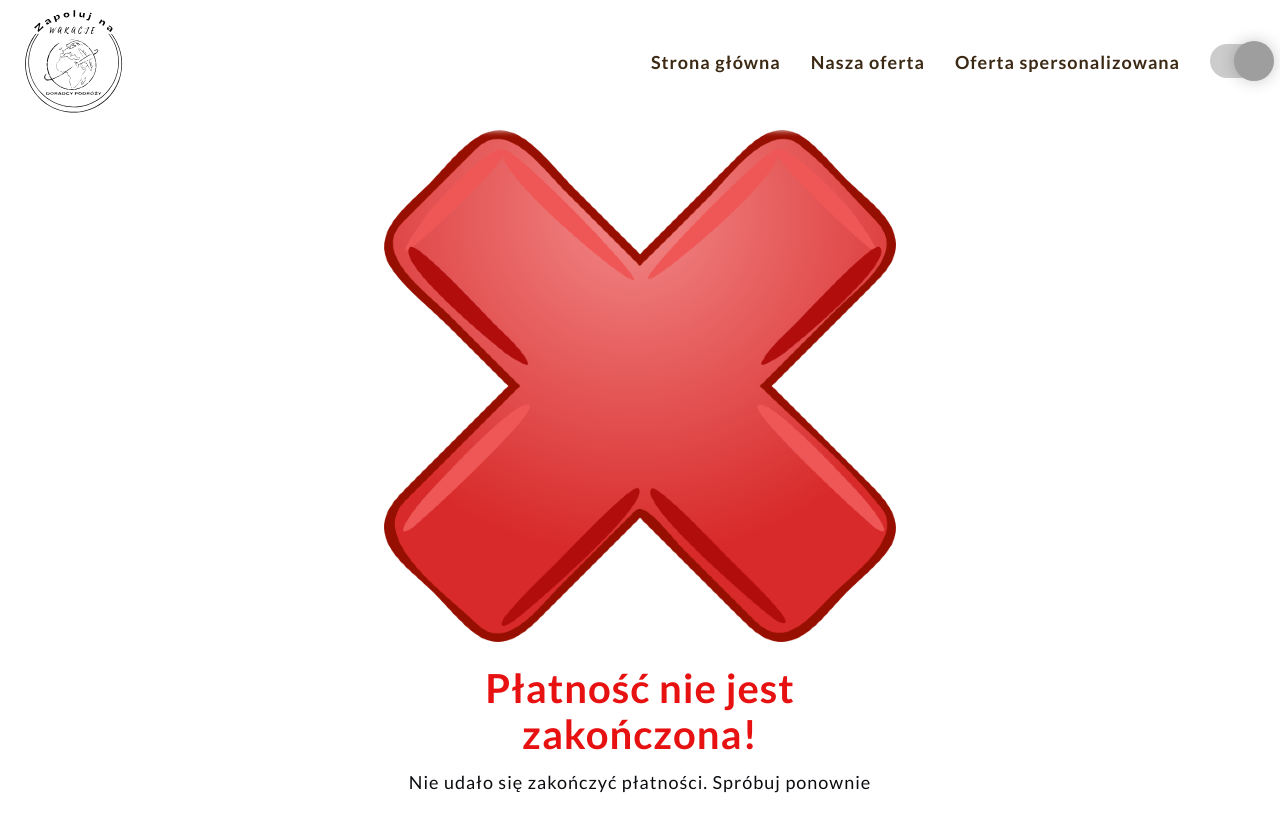
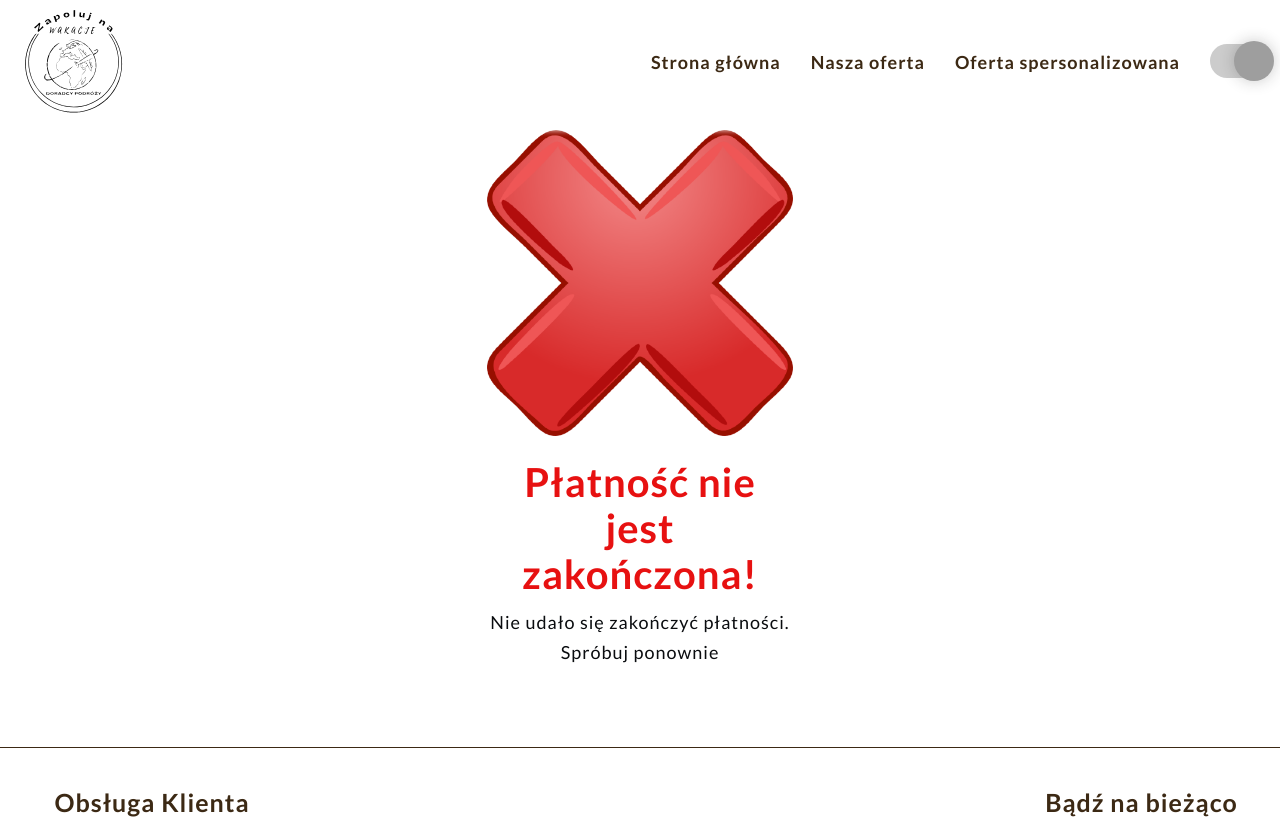
Before and after one commit to Anatoli1022/turizm, a React (Create React App) app: page /failedpayment in a window 1280 px wide. Shown: the top 819 px of the page. Built offline with nearby package versions, Linux system fonts and the light colour scheme; grey boxes are pictures that could not be loaded.

Commit message:
feat: fix paymentSuccess styles image and fix FailedPayment styles image

```diff
--- a/src/components/page/failedPayment/failedPayment/FailedPayment.module.scss
+++ b/src/components/page/failedPayment/failedPayment/FailedPayment.module.scss
@@ -6,7 +6,7 @@
 
 .payment-container {
   text-align: center;
-  max-width: 512px;
+  max-width: 306px;
   margin-left: auto;
   margin-right: auto;
 }
--- a/src/components/page/paymentSuccessPage/paymentSuccess/PaymentSuccess.module.scss
+++ b/src/components/page/paymentSuccessPage/paymentSuccess/PaymentSuccess.module.scss
@@ -6,7 +6,7 @@
 
 .payment-container {
   text-align: center;
-  max-width: 512px;
+  max-width: 306px;
   margin-left: auto;
   margin-right: auto;
 }
```
